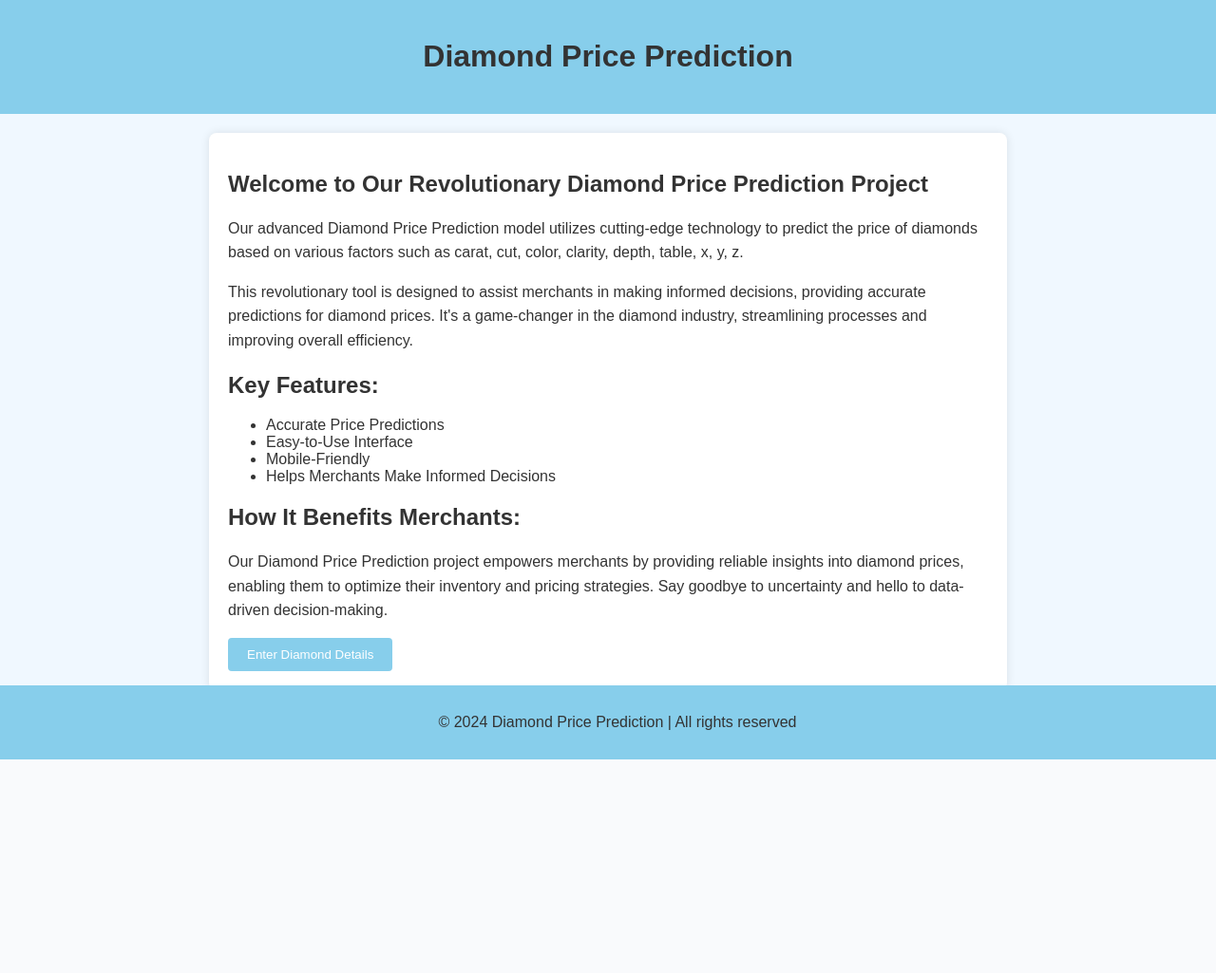
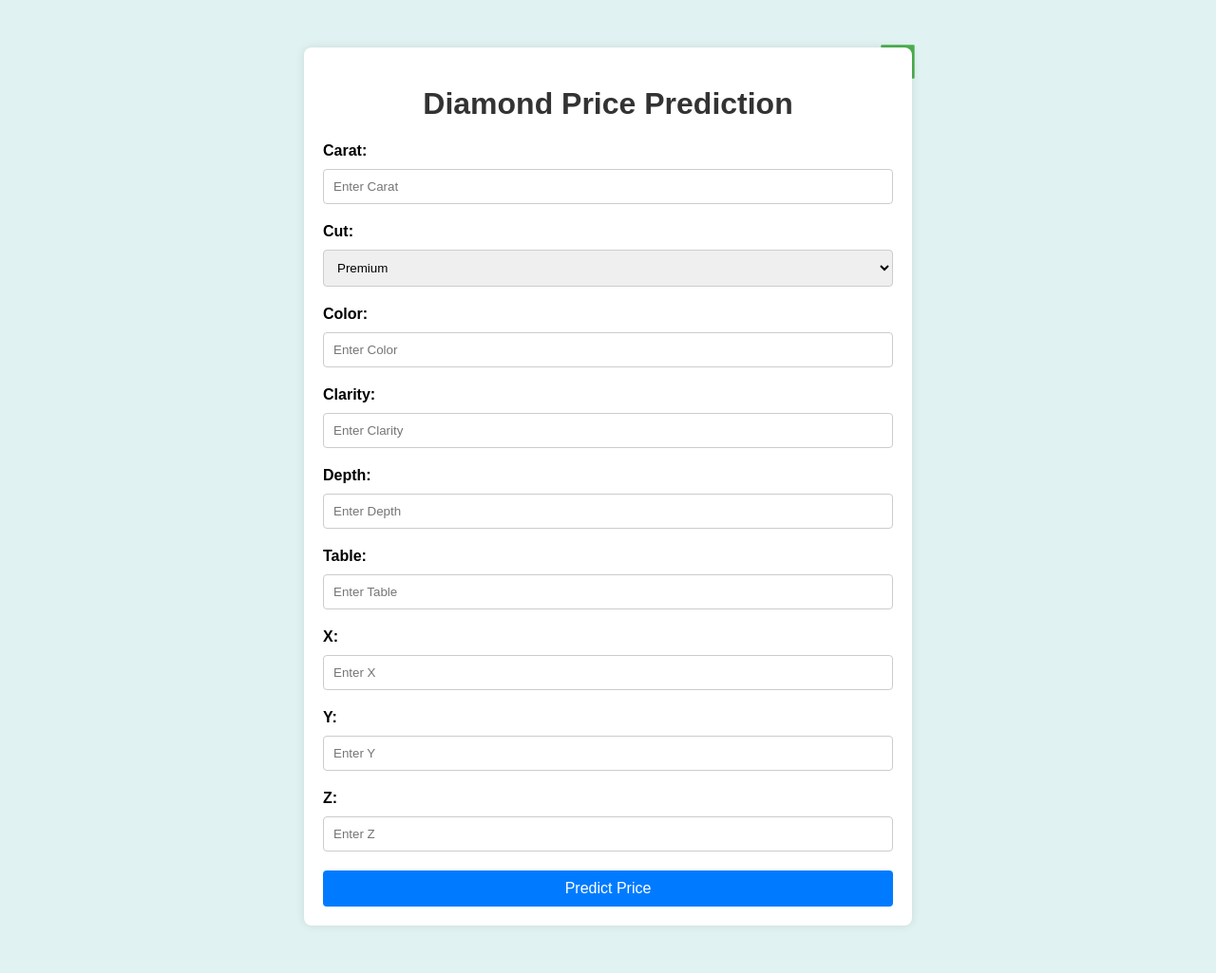
Before and after one commit to Kashi2723/diamond_prediction, a Flask app: page / in a window 1280 px wide. Shown: the whole page at 95% size. Before the commit the page ends 800 px from the top, so only its background shows below. Run offline with Flask 3, Linux system fonts and the light colour scheme.

Commit message:
edited index html with new code

```diff
--- a/templates/index.html
+++ b/templates/index.html
@@ -6,90 +6,149 @@
     <title>Diamond Price Prediction</title>
     <style>
         body {
-            font-family: 'Arial', sans-serif;
-            background-color: #f0f8ff; /* Light Blue */
-            color: #333;
+            font-family: Arial, sans-serif;
             margin: 0;
             padding: 0;
-            box-sizing: border-box;
+            background-color: #e0f2f1; /* Light blue background */
         }
-
-        header {
-            background-color: #87ceeb; /* Sky Blue */
-            padding: 20px;
-            text-align: center;
-        }
-
-        section {
-            max-width: 800px;
-            margin: 20px auto;
+        .container {
+            max-width: 600px;
+            margin: 50px auto;
             padding: 20px;
             background-color: #fff;
             border-radius: 8px;
             box-shadow: 0 0 10px rgba(0, 0, 0, 0.1);
+            position: relative; /* To position diamond shapes */
         }
-
-        h1, h2 {
+        h1 {
+            text-align: center;
             color: #333;
         }
-
-        p {
-            line-height: 1.6;
+        label {
+            display: block;
+            margin-bottom: 10px;
+            font-weight: bold;
         }
-
-        button {
-            background-color: #87ceeb; /* Sky Blue */
+        input[type="text"], select {
+            width: 100%;
+            padding: 10px;
+            margin-bottom: 20px;
+            border: 1px solid #ccc;
+            border-radius: 4px;
+            box-sizing: border-box;
+        }
+        input[type="submit"] {
+            width: 100%;
+            padding: 10px;
+            background-color: #007bff;
             color: #fff;
-            padding: 10px 20px;
             border: none;
             border-radius: 4px;
             cursor: pointer;
+            font-size: 16px;
         }
-
-        footer {
-            text-align: center;
-            padding: 10px;
-            background-color: #87ceeb; /* Sky Blue */
-            position: fixed;
-            bottom: 0;
-            width: 100%;
+        input[type="submit"]:hover {
+            background-color: #0056b3;
+        }
+        /* Diamond shape styles */
+        .diamond {
+            position: absolute;
+            top: -10px;
+            right: -10px;
+            width: 50px;
+            height: 50px;
+            background-color: #4caf50;
+            clip-path: polygon(50% 0%, 100% 50%, 50% 100%, 0% 50%);
+            transform: rotate(45deg);
+            z-index: -1; /* Behind the container */
+        }
+        .diamond::after {
+            content: "";
+            position: absolute;
+            top: 50%;
+            left: 50%;
+            width: 20px;
+            height: 20px;
+            background-color: inherit;
+            transform: translate(-50%, -50%) rotate(45deg);
         }
     </style>
 </head>
 <body>
+    <div class="container">
+        <div class="diamond"></div> <!-- Diamond shape -->
+        <h1>Diamond Price Prediction</h1>
+        <form id="diamondForm">
+            <label for="carat">Carat:</label>
+            <input type="text" id="carat" name="carat" placeholder="Enter Carat">
 
-    <header>
-        <h1>Diamond Price Prediction</h1>
-    </header>
+            <label for="cut">Cut:</label>
+            <select id="cut" name="cut">
+                <option value="Premium">Premium</option>
+                <option value="Very Good">Very Good</option>
+                <option value="Ideal">Ideal</option>
+                <option value="Good">Good</option>
+                <option value="Fair">Fair</option>
+            </select>
 
-    <section>
-        <h2>Welcome to Our Revolutionary Diamond Price Prediction Project</h2>
-        <p>
-            Our advanced Diamond Price Prediction model utilizes cutting-edge technology to predict the price of diamonds based on various factors such as carat, cut, color, clarity, depth, table, x, y, z.
-        </p>
-        <p>
-            This revolutionary tool is designed to assist merchants in making informed decisions, providing accurate predictions for diamond prices. It's a game-changer in the diamond industry, streamlining processes and improving overall efficiency.
-        </p>
+            <label for="color">Color:</label>
+            <input type="text" id="color" name="color" placeholder="Enter Color">
 
-        <h2>Key Features:</h2>
-        <ul>
-            <li>Accurate Price Predictions</li>
-            <li>Easy-to-Use Interface</li>
-            <li>Mobile-Friendly</li>
-            <li>Helps Merchants Make Informed Decisions</li>
-        </ul>
+            <label for="clarity">Clarity:</label>
+            <input type="text" id="clarity" name="clarity" placeholder="Enter Clarity">
 
-        <h2>How It Benefits Merchants:</h2>
-        <p>
-            Our Diamond Price Prediction project empowers merchants by providing reliable insights into diamond prices, enabling them to optimize their inventory and pricing strategies. Say goodbye to uncertainty and hello to data-driven decision-making.
-        </p>
+            <label for="depth">Depth:</label>
+            <input type="text" id="depth" name="depth" placeholder="Enter Depth">
 
-        <button onclick="location.href='form.html'">Enter Diamond Details</button>
-    </section>
+            <label for="table">Table:</label>
+            <input type="text" id="table" name="table" placeholder="Enter Table">
 
-    <footer>
-        <p>&copy; 2024 Diamond Price Prediction | All rights reserved</p>
-    </footer>
+            <label for="x">X:</label>
+            <input type="text" id="x" name="x" placeholder="Enter X">
 
+            <label for="y">Y:</label>
+            <input type="text" id="y" name="y" placeholder="Enter Y">
+
+            <label for="z">Z:</label>
+            <input type="text" id="z" name="z" placeholder="Enter Z">
+
+            <input type="submit" value="Predict Price">
+        </form>
+    </div>
+
+    <!-- JavaScript for handling form submission and prediction -->
+    <script>
+        document.getElementById('diamondForm').addEventListener('submit', function(event) {
+            event.preventDefault();
+
+            // Collect input values
+            var carat = parseFloat(document.getElementById('carat').value);
+            var cut = document.getElementById('cut').value;
+            var color = document.getElementById('color').value;
+            var clarity = document.getElementById('clarity').value;
+            var depth = parseFloat(document.getElementById('depth').value);
+            var table = parseFloat(document.getElementById('table').value);
+            var x = parseFloat(document.getElementById('x').value);
+            var y = parseFloat(document.getElementById('y').value);
+            var z = parseFloat(document.getElementById('z').value);
+
+            // Here you can implement your prediction algorithm
+            // For now, let's just log the input values
+            console.log("Input Values:");
+            console.log("Carat:", carat);
+            console.log("Cut:", cut);
+            console.log("Color:", color);
+            console.log("Clarity:", clarity);
+            console.log("Depth:", depth);
+            console.log("Table:", table);
+            console.log("X:", x);
+            console.log("Y:", y);
+            console.log("Z:", z);
+
+            // Here you can send the data to your server for prediction
+            // You can use AJAX or fetch API to send the data to your backend
+            // Once you receive the prediction, you can display it to the user
+        });
+    </script>
 </body>
 </html>
```
